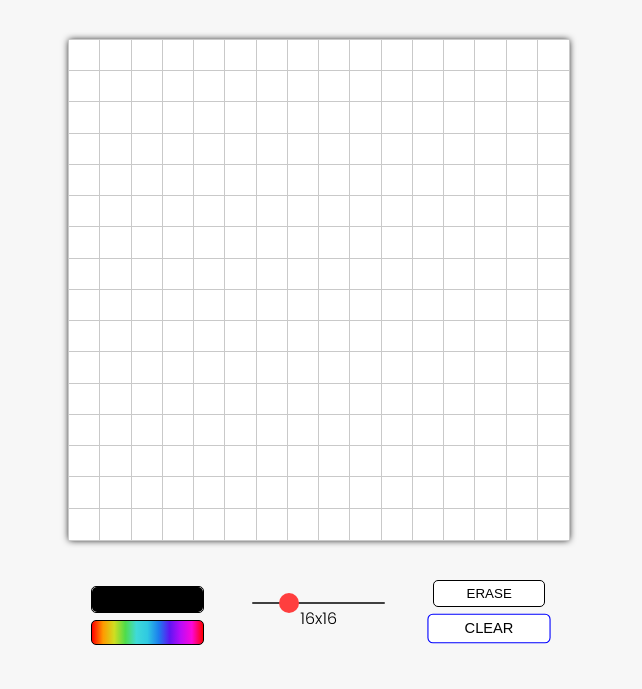
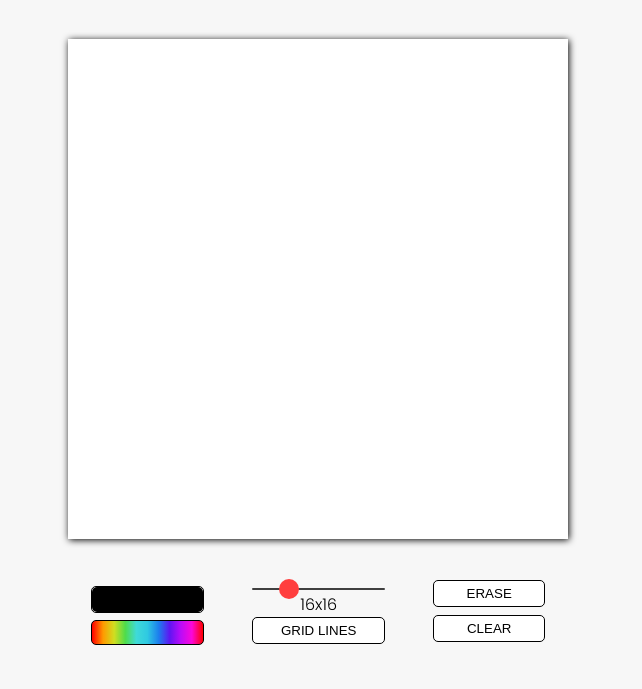
Before and after one commit to DanTheNoodleMan/sketchpad, a plain HTML site: page index.html in a window 1280 px wide. Both pictures are taken after a click on the button "CLEAR". Shown: the part 83-772 px from the top of the page, without its empty margins (322-964 px from the left). Drawn offline with Linux system fonts and the light colour scheme.

Commit message:
Added button to toggle grid lines, finishing styling touches

```diff
--- a/index.html
+++ b/index.html
@@ -34,6 +34,7 @@
             <div class="sliderValue">
                 16x16
             </div>
+            <button class="gridLines">GRID LINES</button>
         </div>
 
 
--- a/script.js
+++ b/script.js
@@ -113,3 +113,11 @@ erase.addEventListener('click', () => {
     rgbMode =  false;
     updateColor("#ffffff");
 });
+
+
+const gridLineToggle = document.querySelector('.gridLines');
+gridLineToggle.addEventListener('click', () => {
+    cells.forEach( cell => {
+        cell.classList.toggle("cell-border");
+    })
+})
--- a/style.css
+++ b/style.css
@@ -27,12 +27,15 @@ body{
 }
 
 .cell{
-    border:1px rgb(201, 201, 201) solid;
     margin:0;
     background-color: white;
     width:100%;
     height: 100%;
     user-select: none;
+}
+
+.cell-border{
+    border:1px rgb(201, 201, 201) solid;
 }
 
 
@@ -80,7 +83,6 @@ input[type="color"]::-webkit-color-swatch {
 }
 
 .erase, .reset{
-
     border-radius: 5px;
     width:112px;
     height:27px;
@@ -88,21 +90,34 @@ input[type="color"]::-webkit-color-swatch {
     background-color: white;
 }
 
-#colorPick, button{
+.gridLines{
+    border: 1px solid black;
+    border-radius: 5px;
+    width:100%;
+    height:27px;
+    background-color: white;
+    transform: scale(1);
+    transition: all 500ms ease;
+}
+
+.gridLines:hover, #colorPick:hover, .erase:hover, .reset:hover, .rgbMode:hover{
+    transform: scale(1.05);
+    border: 1px solid blue;
+}
+
+.gridLines:active, #colorPick:active, .erase:active, .reset:active, .rgbMode:active{
+    background-color: #3e5a8e;
+    box-shadow: 0 2px #666;
+    transform: translateY(4px);
+  }
+
+#colorPick, .erase, .reset, .rgbMode{
     border:1px solid black;
     border-radius: 5px;
     transform: scale(1);
     transition: all 500ms ease;
 }
 
-#colorPick:hover, button:hover{
-    transform: scale(1.1);
-}
-
-#colorPick:focus, button:focus{
-    border:1px solid blue;
-    transform: scale(1.1);
-}
 
 input[type="range"] {
     width: 100%;
```
